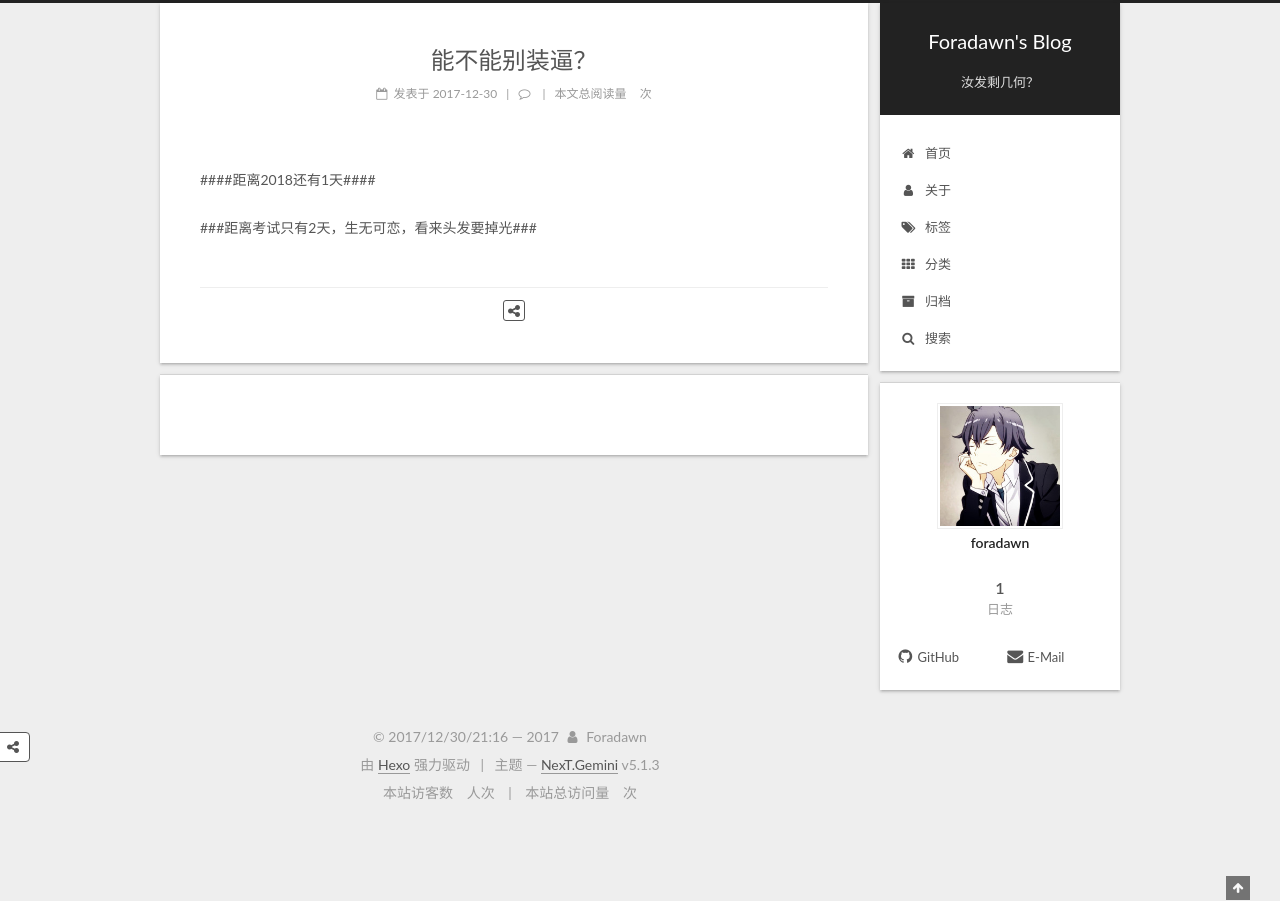
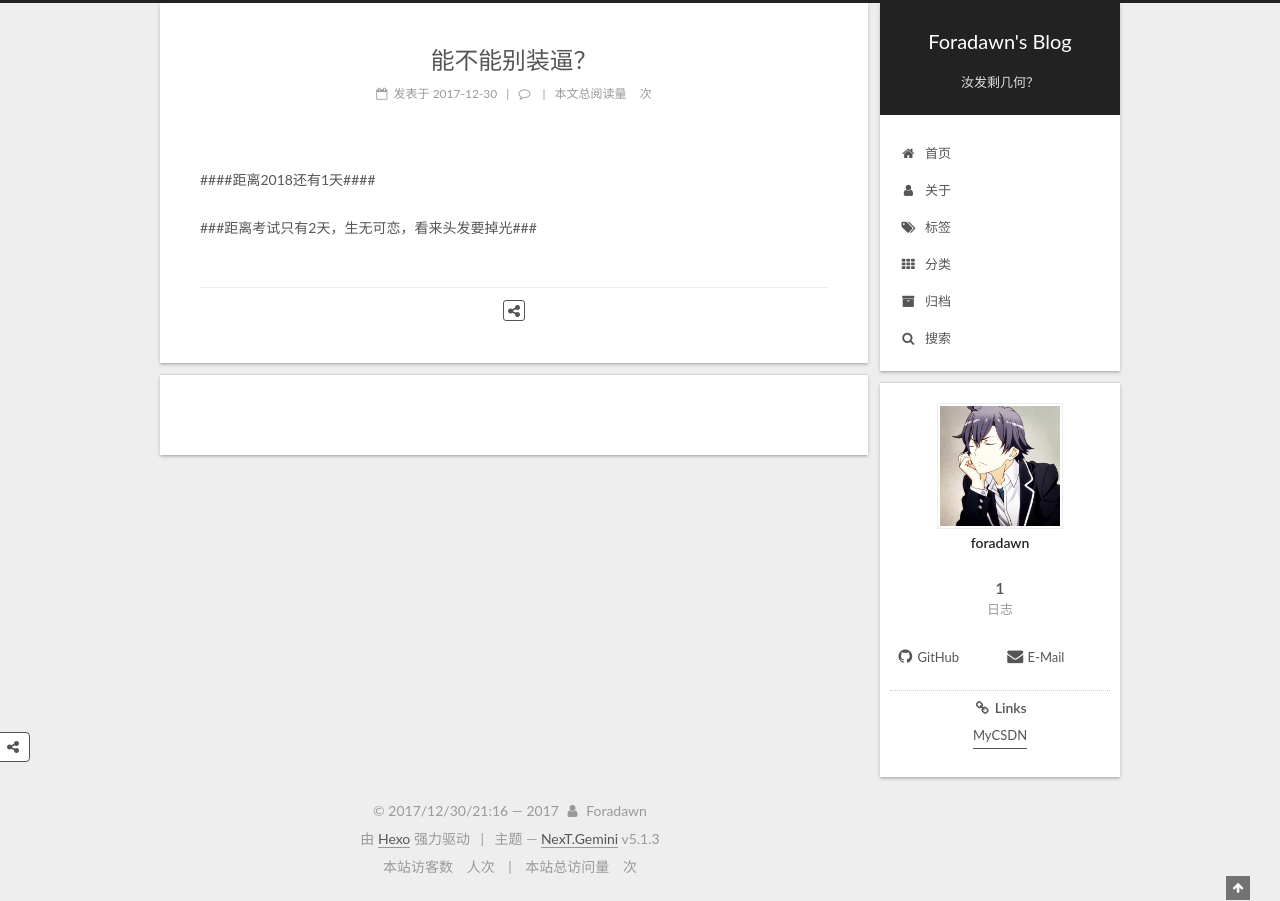
Before and after one commit to foradawn/foradawn.github.io, a plain HTML site: page 2017/12/30/能不能别装逼？/index.html in a window 1280 px wide. Before the commit the page ends 827 px from the top, so only its background shows below. Drawn offline with Linux system fonts and the light colour scheme; some packages are replaced by stand-ins of ours; a script that the page names is missing.

Commit message:
Site updated: 2017-12-31 00:49:39

```diff
--- a/2017/12/30/能不能别装逼？/index.html
+++ b/2017/12/30/能不能别装逼？/index.html
@@ -530,6 +530,20 @@
 
 
 
+
+            <div class="links-of-blogroll motion-element links-of-blogroll-block">
+              <div class="links-of-blogroll-title">
+                <i class="fa  fa-fw fa-link"></i>
+                Links
+              </div>
+              <ul class="links-of-blogroll-list">
+
+                  <li class="links-of-blogroll-item">
+                    <a href="http://blog.csdn.net/foradawn/" title="MyCSDN" target="_blank">MyCSDN</a>
+                  </li>
+
+              </ul>
+            </div>
 
 
 
```
Also changed, not shown: about/index.html (+14 -0 lines), archives/2017/12/index.html (+14 -0 lines), archives/2017/index.html (+14 -0 lines), archives/index.html (+14 -0 lines), categories/index.html (+14 -0 lines), index.html (+14 -0 lines), tags/index.html (+14 -0 lines).
